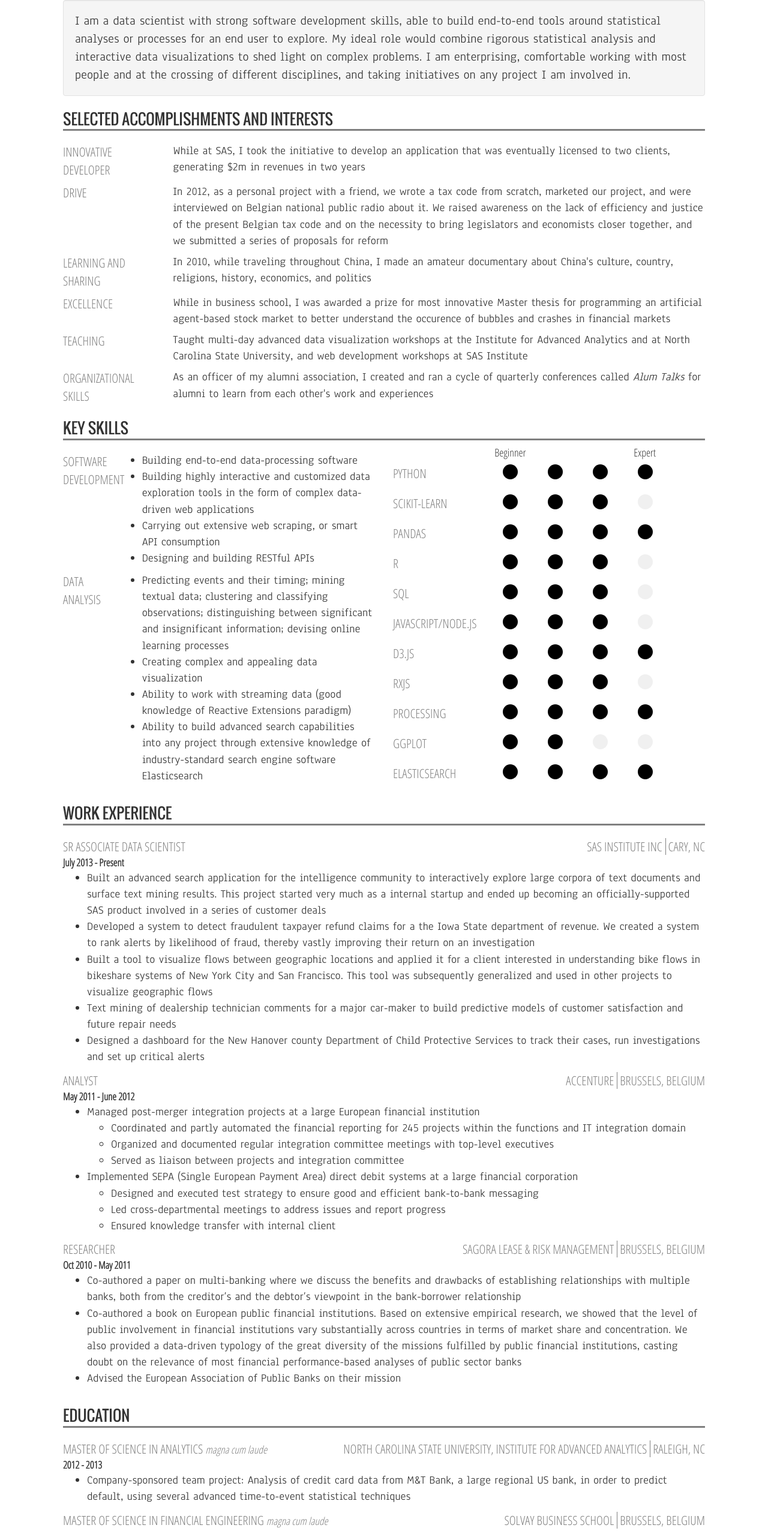
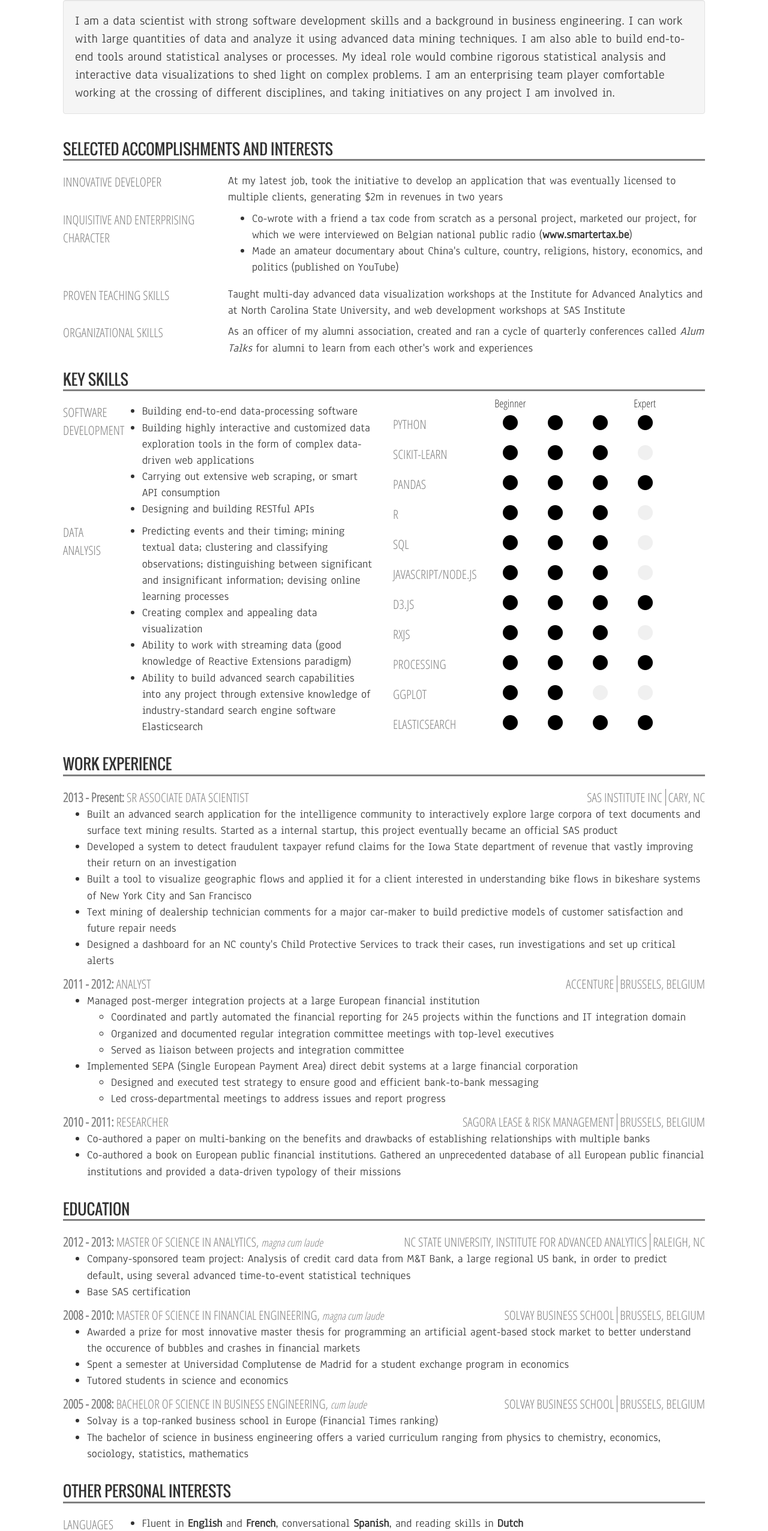
Before and after one commit to cwarny/cwarny.github.io, a plain HTML site: page index.html in a window 1280 px wide. Shown: the part 190-2742 px from the top of the page at 60% size. Drawn offline with Linux system fonts and the light colour scheme.

Commit message:
incorporating some feedback

```diff
--- a/index.html
+++ b/index.html
@@ -8,7 +8,6 @@
 	<link href="style.css" rel="stylesheet" type="text/css"/>
 </head>
 <body>
-	<br>
 	<div class="container">
 		<div class="row">
 			<div class="col-xs-6">
@@ -50,11 +49,13 @@
 			</div>
 		</div>
 		<hr>
+		<br>
 		<div class="row">
 			<div class="col-xs-12">
-				<div class="well about">I am a data scientist with strong software development skills, able to build end-to-end tools around statistical analyses or processes for an end user to explore. My ideal role would combine rigorous statistical analysis and interactive data visualizations to shed light on complex problems. I am enterprising, comfortable working with most people and at the crossing of different disciplines, and taking initiatives on any project I am involved in.</div>
+				<div class="well about">I am a data scientist with strong software development skills and a background in business engineering. I can work with large quantities of data and analyze it using advanced data mining techniques. I am also able to build end-to-end tools around statistical analyses or processes. My ideal role would combine rigorous statistical analysis and interactive data visualizations to shed light on complex problems. I am an enterprising team player comfortable working at the crossing of different disciplines, and taking initiatives on any project I am involved in.</div>
 			</div>
 		</div>
+		<br>
 		<div class="row">
 			<div class="col-xs-12">
 				<div class="row">
@@ -66,33 +67,28 @@
 				<div class="row">
 					<div class="col-xs-12">
 						<div class="row">
-							<div class="col-xs-2 section-title">INNOVATIVE DEVELOPER</div>
-							<div class="col-xs-10 section-content">While at SAS, I took the initiative to develop an application that was eventually licensed to two clients, generating $2m in revenues in two years</div>
+							<div class="col-xs-3 section-title">INNOVATIVE DEVELOPER</div>
+							<div class="col-xs-9 section-content">At my latest job, took the initiative to develop an application that was eventually licensed to multiple clients, generating $2m in revenues in two years</div>
 						</div>
 						<div class="padded"></div>
 						<div class="row">
-							<div class="col-xs-2 section-title">DRIVE</div>
-							<div class="col-xs-10 section-content">In 2012, as a personal project with a friend, we wrote a tax code from scratch, marketed our project, and were interviewed on Belgian national public radio about it. We raised awareness on the lack of efficiency and justice of the present Belgian tax code and on the necessity to bring legislators and economists closer together, and we submitted a series of proposals for reform</div>
+							<div class="col-xs-3 section-title">INQUISITIVE AND ENTERPRISING CHARACTER</div>
+							<div class="col-xs-9 section-content">
+								<ul>
+									<li>Co-wrote with a friend a tax code from scratch as a personal project, marketed our project, for which we were interviewed on Belgian national public radio (<strong>www.smartertax.be</strong>)</li>
+									<li>Made an amateur documentary about China's culture, country, religions, history, economics, and politics (published on YouTube)</li>
+								</ul>
+							</div>
 						</div>
 						<div class="padded"></div>
 						<div class="row">
-							<div class="col-xs-2 section-title">LEARNING AND SHARING</div>
-							<div class="col-xs-10 section-content">In 2010, while traveling throughout China, I made an amateur documentary about China's culture, country, religions, history, economics, and politics</div>
+							<div class="col-xs-3 section-title">PROVEN TEACHING SKILLS</div>
+							<div class="col-xs-9 section-content">Taught multi-day advanced data visualization workshops at the Institute for Advanced Analytics and at North Carolina State University, and web development workshops at SAS Institute</div>
 						</div>
 						<div class="padded"></div>
 						<div class="row">
-							<div class="col-xs-2 section-title">EXCELLENCE</div>
-							<div class="col-xs-10 section-content">While in business school, I was awarded a prize for most innovative Master thesis for programming an artificial agent-based stock market to better understand the occurence of bubbles and crashes in financial markets</div>
-						</div>
-						<div class="padded"></div>
-						<div class="row">
-							<div class="col-xs-2 section-title">TEACHING</div>
-							<div class="col-xs-10 section-content">Taught multi-day advanced data visualization workshops at the Institute for Advanced Analytics and at North Carolina State University, and web development workshops at SAS Institute</div>
-						</div>
-						<div class="padded"></div>
-						<div class="row">
-							<div class="col-xs-2 section-title">ORGANIZATIONAL SKILLS</div>
-							<div class="col-xs-10 section-content">As an officer of my alumni association, I created and ran a cycle of quarterly conferences called <em>Alum Talks</em> for alumni to learn from each other's work and experiences</div>
+							<div class="col-xs-3 section-title">ORGANIZATIONAL SKILLS</div>
+							<div class="col-xs-9 section-content">As an officer of my alumni association, created and ran a cycle of quarterly conferences called <em>Alum Talks</em> for alumni to learn from each other's work and experiences</div>
 						</div>
 					</div>
 				</div>
@@ -314,29 +310,25 @@
 				<br>
 				<div class="row">
 					<div class="col-xs-12">
-						<div class="section-title">
+						<span class="section-title">
+							<strong>2013 - Present: </strong>
 							SR ASSOCIATE DATA SCIENTIST
-							<div class="pull-right">
+							<span class="pull-right">
 								<span class="vline">SAS INSTITUTE INC</span>
 								<span>CARY, NC</span>
-							</div>
-						</div>
-					</div>
-				</div>
-				<div class="row">
-					<div class="col-xs-12">
-						<div class="section-subtitle">July 2013 - Present</div>
+							</span>
+						</span>
 					</div>
 				</div>
 				<div class="row">
 					<div class="col-xs-12">
 						<div class="section-content">
 							<ul>
-								<li>Built an advanced search application for the intelligence community to interactively explore large corpora of text documents and surface text mining results. This project started very much as a internal startup and ended up becoming an officially-supported SAS product involved in a series of customer deals</li>
-								<li>Developed a system to detect fraudulent taxpayer refund claims for a the Iowa State department of revenue. We created a system to rank alerts by likelihood of fraud, thereby vastly improving their return on an investigation</li>
-								<li>Built a tool to visualize flows between geographic locations and applied it for a client interested in understanding bike flows in bikeshare systems of New York City and San Francisco. This tool was subsequently generalized and used in other projects to visualize geographic flows</li>
+								<li>Built an advanced search application for the intelligence community to interactively explore large corpora of text documents and surface text mining results. Started as a internal startup, this project eventually became an official SAS product</li>
+								<li>Developed a system to detect fraudulent taxpayer refund claims for the Iowa State department of revenue that vastly improving their return on an investigation</li>
+								<li>Built a tool to visualize geographic flows and applied it for a client interested in understanding bike flows in bikeshare systems of New York City and San Francisco</li>
 								<li>Text mining of dealership technician comments for a major car-maker to build predictive models of customer satisfaction and future repair needs</li>
-								<li>Designed a dashboard for the New Hanover county Department of Child Protective Services to track their cases, run investigations and set up critical alerts</li>
+								<li>Designed a dashboard for an NC county's Child Protective Services to track their cases, run investigations and set up critical alerts</li>
 							</ul>
 						</div>
 					</div>
@@ -344,17 +336,13 @@
 				<div class="row">
 					<div class="col-xs-12">
 						<div class="section-title">
+							<strong>2011 - 2012: </strong>
 							ANALYST
 							<div class="pull-right">
 								<span class="vline">ACCENTURE</span>
 								<span>BRUSSELS, BELGIUM</span>
 							</div>
 						</div>
-					</div>
-				</div>
-				<div class="row">
-					<div class="col-xs-12">
-						<div class="section-subtitle">May 2011 - June 2012</div>
 					</div>
 				</div>
 				<div class="row">
@@ -374,7 +362,6 @@
 									<ul>
 										<li>Designed and executed test strategy to ensure good and efficient bank-to-bank messaging</li>
 										<li>Led cross-departmental meetings to address issues and report progress</li>
-										<li>Ensured knowledge transfer with internal client</li>
 									</ul>
 								</li>
 							</ul>
@@ -384,6 +371,7 @@
 				<div class="row">
 					<div class="col-xs-12">
 						<div class="section-title">
+							<strong>2010 - 2011: </strong>
 							RESEARCHER
 							<div class="pull-right">
 								<span class="vline">SAGORA LEASE & RISK MANAGEMENT</span>
@@ -394,16 +382,10 @@
 				</div>
 				<div class="row">
 					<div class="col-xs-12">
-						<div class="section-subtitle">Oct 2010 - May 2011</div>
-					</div>
-				</div>
-				<div class="row">
-					<div class="col-xs-12">
 						<div class="section-content">
 							<ul>
-								<li>Co-authored a paper on multi-banking where we discuss the benefits and drawbacks of establishing relationships with multiple banks, both from the creditor’s and the debtor’s viewpoint in the bank-borrower relationship</li>
-								<li>Co-authored a book on European public financial institutions. Based on extensive empirical research, we showed that the level of public involvement in financial institutions vary substantially across countries in terms of market share and concentration. We also provided a data-driven typology of the great diversity of the missions fulfilled by public financial institutions, casting doubt on the relevance of most financial performance-based analyses of public sector banks</li>
-								<li>Advised the European Association of Public Banks on their mission</li>
+								<li>Co-authored a paper on multi-banking on the benefits and drawbacks of establishing relationships with multiple banks</li>
+								<li>Co-authored a book on European public financial institutions. Gathered an unprecedented database of all European public financial institutions and provided a data-driven typology of their missions</li>
 							</ul>
 						</div>
 					</div>
@@ -422,9 +404,10 @@
 				<div class="row">
 					<div class="col-xs-12">
 						<div class="section-title">
-							MASTER OF SCIENCE IN ANALYTICS <em class="small">magna cum laude</em>
+							<strong>2012 - 2013: </strong>
+							MASTER OF SCIENCE IN ANALYTICS, <em class="small">magna cum laude</em>
 							<div class="pull-right">
-								<span class="vline">NORTH CAROLINA STATE UNIVERSITY, INSTITUTE FOR ADVANCED ANALYTICS</span>
+								<span class="vline">NC STATE UNIVERSITY, INSTITUTE FOR ADVANCED ANALYTICS</span>
 								<span>RALEIGH, NC</span>
 							</div>
 						</div>
@@ -432,14 +415,10 @@
 				</div>
 				<div class="row">
 					<div class="col-xs-12">
-						<div class="section-subtitle">2012 - 2013</div>
-					</div>
-				</div>
-				<div class="row">
-					<div class="col-xs-12">
 						<div class="section-content">
 							<ul>
 								<li>Company-sponsored team project: Analysis of credit card data from M&T Bank, a large regional US bank, in order to predict default, using several advanced time-to-event statistical techniques</li>
+								<li>Base SAS certification</li>
 							</ul>
 						</div>
 					</div>
@@ -447,7 +426,8 @@
 				<div class="row">
 					<div class="col-xs-12">
 						<div class="section-title">
-							MASTER OF SCIENCE IN FINANCIAL ENGINEERING <em class="small">magna cum laude</em>
+							<strong>2008 - 2010: </strong>
+							MASTER OF SCIENCE IN FINANCIAL ENGINEERING, <em class="small">magna cum laude</em>
 							<div class="pull-right">
 								<span class="vline">SOLVAY BUSINESS SCHOOL</span>
 								<span>BRUSSELS, BELGIUM</span>
@@ -457,15 +437,11 @@
 				</div>
 				<div class="row">
 					<div class="col-xs-12">
-						<div class="section-subtitle">2008 - 2010</div>
-					</div>
-				</div>
-				<div class="row">
-					<div class="col-xs-12">
 						<div class="section-content">
 							<ul>
+								<li>Awarded a prize for most innovative master thesis for programming an artificial agent-based stock market to better understand the occurence of bubbles and crashes in financial markets</li>
 								<li>Spent a semester at Universidad Complutense de Madrid for a student exchange program in economics</li>
-								<li>Tutored in science and economics</li>
+								<li>Tutored students in science and economics</li>
 							</ul>
 						</div>
 					</div>
@@ -473,7 +449,8 @@
 				<div class="row">
 					<div class="col-xs-12">
 						<div class="section-title">
-							BACHELOR OF SCIENCE IN MANAGEMENT ENGINEERING <em class="small">cum laude</em>
+							<strong>2005 - 2008: </strong>
+							BACHELOR OF SCIENCE IN BUSINESS ENGINEERING, <em class="small">cum laude</em>
 							<div class="pull-right">
 								<span class="vline">SOLVAY BUSINESS SCHOOL</span>
 								<span>BRUSSELS, BELGIUM</span>
@@ -483,12 +460,65 @@
 				</div>
 				<div class="row">
 					<div class="col-xs-12">
-						<div class="section-subtitle">2005 - 2008</div>
+						<div class="section-content">
+							<ul>
+								<li>Solvay is a top-ranked business school in Europe (Financial Times ranking)</li>
+								<li>The bachelor of science in business engineering offers a varied curriculum ranging from physics to chemistry, economics, sociology, statistics, mathematics</li>
+							</ul>
+						</div>
+					</div>
+				</div>
+			</div>
+		</div>
+		<br>
+		<div class="row">
+			<div class="col-xs-12">
+				<div class="row">
+					<div class="col-xs-12">
+						<div class="subtitle">OTHER PERSONAL INTERESTS</div>
+					</div>
+				</div>
+				<br>
+				<div class="row">
+					<div class="col-xs-1">
+						<div class="section-title">LANGUAGES</div>
+					</div>
+					<div class="col-xs-11">
+						<div class="section-content">
+							<ul>
+								<li>Fluent in <strong>English</strong> and <strong>French</strong>, conversational <strong>Spanish</strong>, and reading skills in <strong>Dutch</strong></li>
+							</ul>
+						</div>
+					</div>
+				</div>
+				<div class="row">
+					<div class="col-xs-1">
+						<div class="section-title">CREATIVE CODING</div>
+					</div>
+					<div class="col-xs-11">
+						<div class="section-content">
+							<ul>
+								<li>Making creative data visualizations on my spare time, some of which can be seen on <strong>vimeo.com/cwarny</strong></li>
+								<li>Led a Meetup group for Creative Coding in the Triangle area (Durham-Raleigh-Chapel Hill) with monthly meetings</li>
+							</ul>
+						</div>
+					</div>
+				</div>
+				<div class="row">
+					<div class="col-xs-1">
+						<div class="section-title">ATHLETICS</div>
+					</div>
+					<div class="col-xs-11">
+						<div class="section-content">
+							<ul>
+								<li>Field hockey champion: competed in 2002 European championships as a member of the Belgian junior national team</li>
+								<li>Member of Triangle Field Hockey club (Durham, NC)</li>
+							</ul>
+						</div>
 					</div>
 				</div>
 			</div>
 		</div>
 	</div>
-	<br>
 </body>
 </html>
--- a/style.css
+++ b/style.css
@@ -1,6 +1,6 @@
 @page {
 	size: 21cm 29.7cm;
-	margin: 8mm 15mm 8mm 15mm; /* change the margins as you want them to be. */
+	margin: 10mm 15mm 10mm 15mm;
 }
 
 @font-face {
@@ -72,12 +72,6 @@
 	font-size: 21px;
 }
 
-.section-subtitle {
-	font-family: 'Open Sans Condensed', sans-serif;
-	font-size: 17px;
-	font-weight: bolder;
-}
-
 .vline {
 	border-right: thin solid grey !important;
 	padding-right: 5px;
@@ -115,3 +109,9 @@
 		width: 1100px !important;
 	}
 }
+
+@media print {
+	body {
+		-webkit-print-color-adjust:exact;
+	}
+}
```
